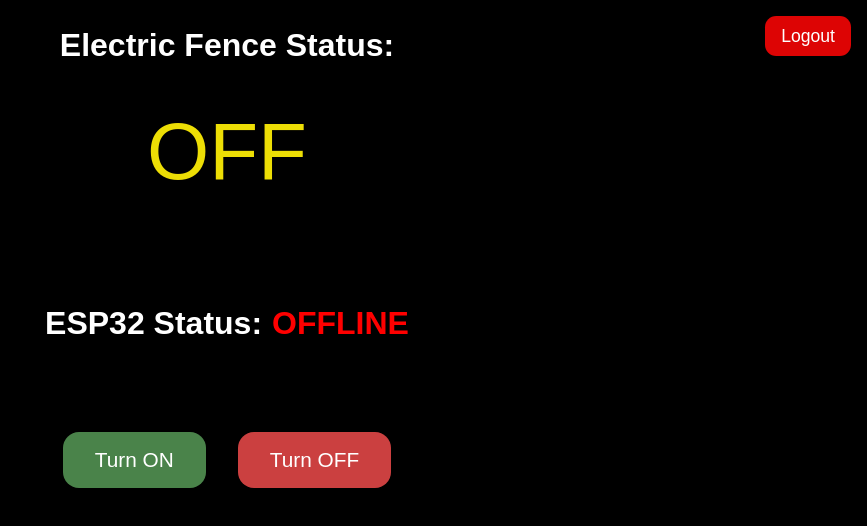
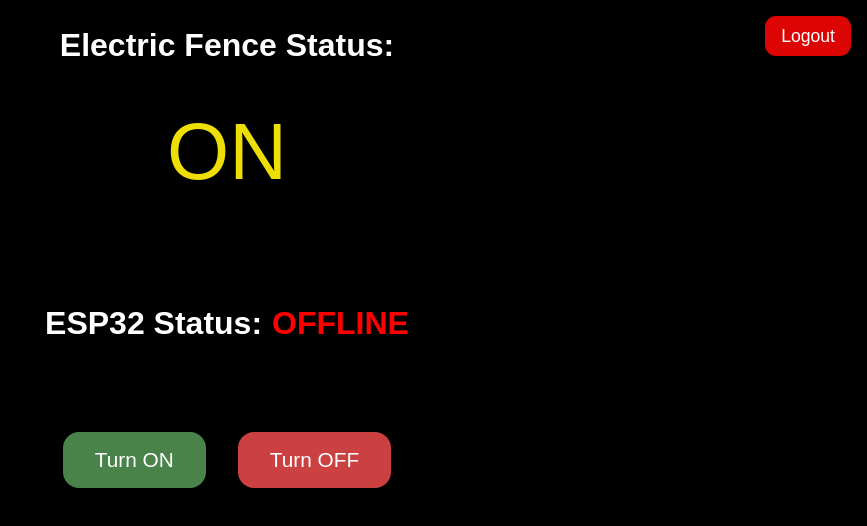
Before and after one commit to EngrvincentEze/iot_frontend, a React (Vite) app: page /dashboard in a window 1280 px wide. Shown: the top 526 px of the page, without its empty margins (413-1280 px from the left). Built offline with nearby package versions, Linux system fonts and the light colour scheme; no server answers.

Commit message:
Changed useState default value

```diff
--- a/src/dashboard/dashboard.jsx
+++ b/src/dashboard/dashboard.jsx
@@ -3,7 +3,7 @@ import "../assets/dashboard.css";
 import {Link} from "react-router-dom"
 
 const Dashboard = () => {
-  const [currentCommand, setCurrentCommand] = useState("OFF");
+  const [currentCommand, setCurrentCommand] = useState("ON");
 
   // =========================
   // SEND COMMAND
```
